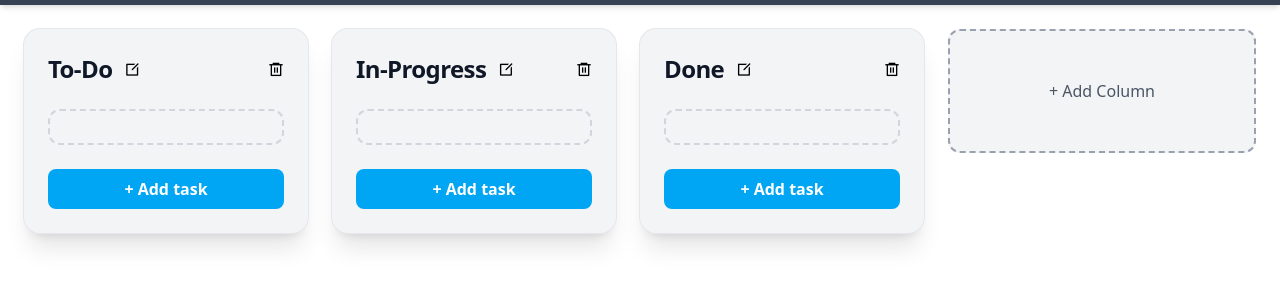
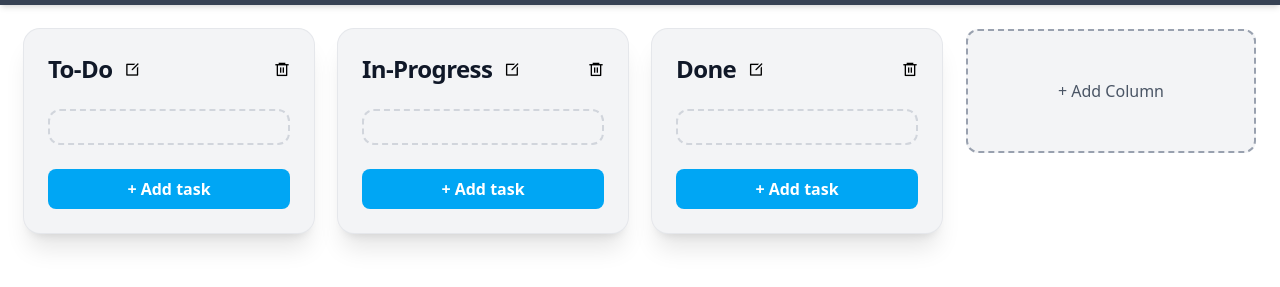
Before and after one commit to egt11/project-trello, a website with bundled scripts: page index.html in a window 1280 px wide. Both pictures are taken after a click on the button "Add Starter Columns (To-Do, In-Progress, Done)". Shown: the part 43-330 px from the top of the page. Built offline with nearby package versions, Linux system fonts and the light colour scheme.

Commit message:
fixed board grid styles

```diff
--- a/index.html
+++ b/index.html
@@ -16,7 +16,7 @@
         </div>
     </header>
     <main class="p-6">
-        <div id="board" class="grid grid-cols-1 md:grid-cols-2 lg:grid-cols-3 xl:grid-cols-4 space-x-6 space-y-12 items-start">
+        <div id="board" class="grid grid-cols-1 md:grid-cols-2 lg:grid-cols-3 xl:grid-cols-4 gap-x-6 gap-y-12 items-start">
     </main>
     <dialog id="modal" class="fixed m-auto py-4 px-6 bg-white rounded-2xl shadow-xl backdrop:bg-gray-900/80">
         <div class="flex flex-col gap-4">
--- a/js/main.js
+++ b/js/main.js
@@ -65,7 +65,7 @@ export default function renderColumns() {
       const columnDiv = document.createElement("div");
       columnDiv.id = column.id;
       columnDiv.className =
-        "column bg-gray-100 rounded-2xl p-6 shadow-xl flex flex-col gap-6 ring-1 ring-gray-200";
+        "bg-gray-100 rounded-2xl p-6 shadow-xl flex flex-col gap-6 ring-1 ring-gray-200 w-full";
 
       const columnHeader = document.createElement("div");
       columnHeader.className = "flex justify-between";
@@ -75,7 +75,7 @@ export default function renderColumns() {
 
       const columnName = document.createElement("span");
       columnName.className =
-        "column-name font-bold text-gray-900 text-2xl tracking-tight";
+        "font-bold text-gray-900 text-2xl tracking-tight";
       columnName.textContent = column.name;
 
       const btnEditColumn = document.createElement("button");
@@ -123,7 +123,7 @@ export default function renderColumns() {
       columnTasks.forEach((task) => {
         const taskCard = document.createElement("div");
         taskCard.className =
-          "card bg-white rounded-xl shadow-lg p-5 grid grid-cols-[1fr_auto] items-center gap-4 transition-all duration-200 hover:shadow-xl hover:scale-[1.01] active:cursor-grabbing";
+          "bg-white rounded-xl shadow-lg p-5 grid grid-cols-[1fr_auto] items-center gap-4 transition-all duration-200 hover:shadow-xl hover:scale-[1.01] active:cursor-grabbing";
         taskCard.draggable = "true";
         taskCard.addEventListener("dragstart", (e) => {
           e.dataTransfer.setData("text/plain", task.id);
```
Also changed, not shown: css/output.css.
